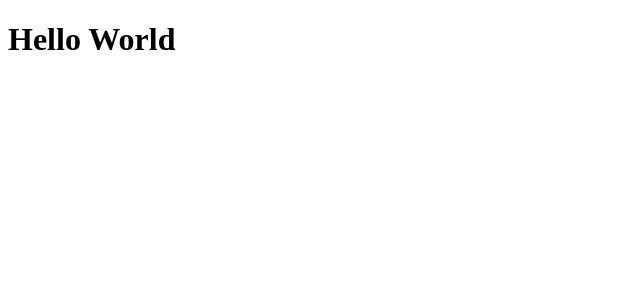
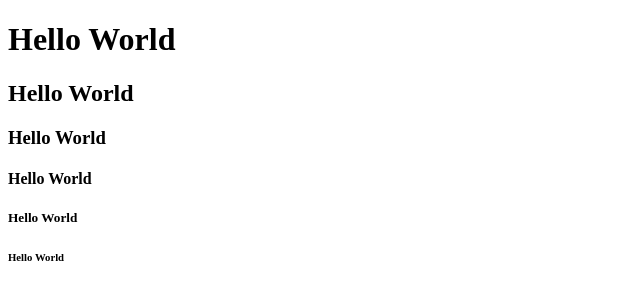
Before and after one commit to klaosiroth/project-based-learning, a plain HTML site: page index.html in a window 1280 px wide. Shown: the whole page, without its empty margins (0-640 px from the left). Drawn offline with Linux system fonts and the light colour scheme.

Commit message:
second commit

```diff
--- a/index.html
+++ b/index.html
@@ -8,5 +8,10 @@
 </head>
 <body>
     <h1>Hello World</h1>
+    <h2>Hello World</h2>
+    <h3>Hello World</h3>
+    <h4>Hello World</h4>
+    <h5>Hello World</h5>
+    <h6>Hello World</h6>
 </body>
 </html>
```
